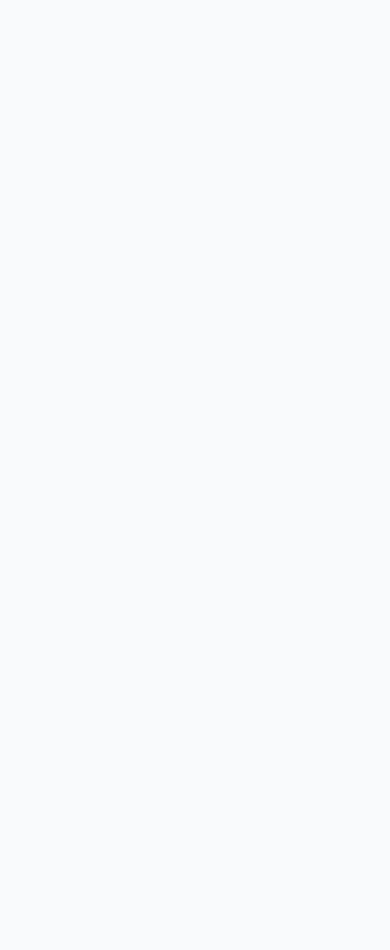
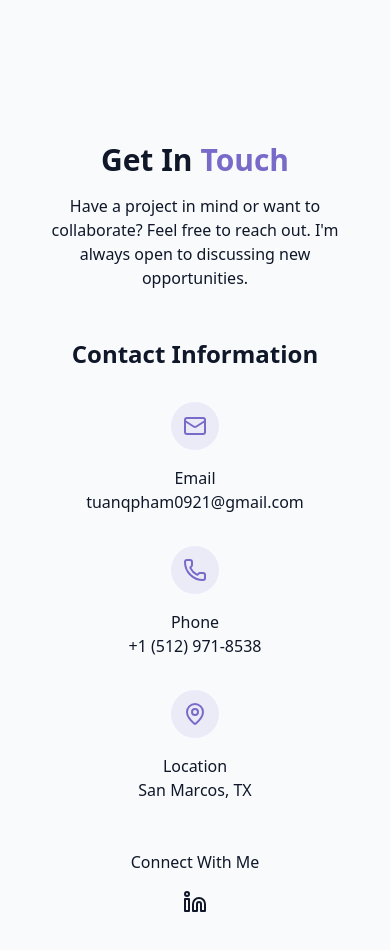
Before and after one commit to tuanqpham0921/personal_web, a React (Vite) app: page / in a window 390 px wide. Shown: the part 6600-7550 px from the top of the page. Before the commit the page ends 6646 px from the top, so only its background shows below. Built offline with nearby package versions, Linux system fonts and the light colour scheme.

Commit message:
contact section added

```diff
--- /dev/null
+++ b/src/components/ContactSection.jsx
@@ -0,0 +1,78 @@
+import {
+  Mail,
+  MapPin,
+  Phone,
+  Linkedin
+} from "lucide-react";
+
+export const ContactSection = () => {
+  return (
+    <section id="contact" className="py-24 px-4 relative bg-secondary/30">
+      <div className="container mx-auto max-w-5xl">
+        <h2 className="text-3xl md:text-4xl font-bold mb-4 text-center">
+          Get In <span className="text-primary">Touch</span>
+        </h2>
+
+        <p className="text-center text-muted-foreground mb-12 max-w-2xl mx-auto">
+          Have a project in mind or want to collaborate? Feel free to reach out.
+          I'm always open to discussing new opportunities.
+        </p>
+
+        <h3 className="text-2xl font-semibold mb-8 text-center text-muted-foreground">
+          Contact Information
+        </h3>
+
+        <div className="flex flex-wrap justify-center gap-8">
+          <div className="flex flex-col items-center space-y-4 min-w-[200px] text-center">
+            <div className="p-3 rounded-full bg-primary/10">
+              <Mail className="h-6 w-6 text-primary" />
+            </div>
+            <div>
+              <h4 className="font-medium">Email</h4>
+              <a
+                href="mailto:tuanqpham0921@gmail.com"
+                className="text-muted-foreground hover:text-primary transition-colors"
+              >
+                tuanqpham0921@gmail.com
+              </a>
+            </div>
+          </div>
+
+          <div className="flex flex-col items-center space-y-4 min-w-[200px] text-center">
+            <div className="p-3 rounded-full bg-primary/10">
+              <Phone className="h-6 w-6 text-primary" />
+            </div>
+            <div>
+              <h4 className="font-medium">Phone</h4>
+              <a
+                href="tel:+15129718538"
+                className="text-muted-foreground hover:text-primary transition-colors"
+              >
+                +1 (512) 971-8538
+              </a>
+            </div>
+          </div>
+
+          <div className="flex flex-col items-center space-y-4 min-w-[200px] text-center">
+            <div className="p-3 rounded-full bg-primary/10">
+              <MapPin className="h-6 w-6 text-primary" />
+            </div>
+            <div>
+              <h4 className="font-medium">Location</h4>
+              <p className="text-muted-foreground">San Marcos, TX</p>
+            </div>
+          </div>
+        </div>
+
+        <div className="pt-12 text-center">
+          <h4 className="font-medium mb-4">Connect With Me</h4>
+          <div className="flex justify-center space-x-4">
+            <a href="https://www.linkedin.com/in/tuanqpham0921/" target="_blank" rel="noopener noreferrer">
+              <Linkedin />
+            </a>
+          </div>
+        </div>
+      </div>
+    </section>
+  );
+};
--- a/src/pages/Home.jsx
+++ b/src/pages/Home.jsx
@@ -5,6 +5,8 @@
 import { AboutSection }   from "@/components/AboutSection";
 import { SkillsSection }  from "@/components/SkillsSection";
 import { ProjectsSection } from "@/components/ProjectsSection";
+import { ContactSection } from "@/components/ContactSection";
+import { Contact } from "lucide-react";
 
 export const Home = () => {
   return (
@@ -24,6 +26,7 @@
       <AboutSection />
       <SkillsSection />
       <ProjectsSection />
+      <ContactSection />
     </main>
 
     {/* Footer */}
```
